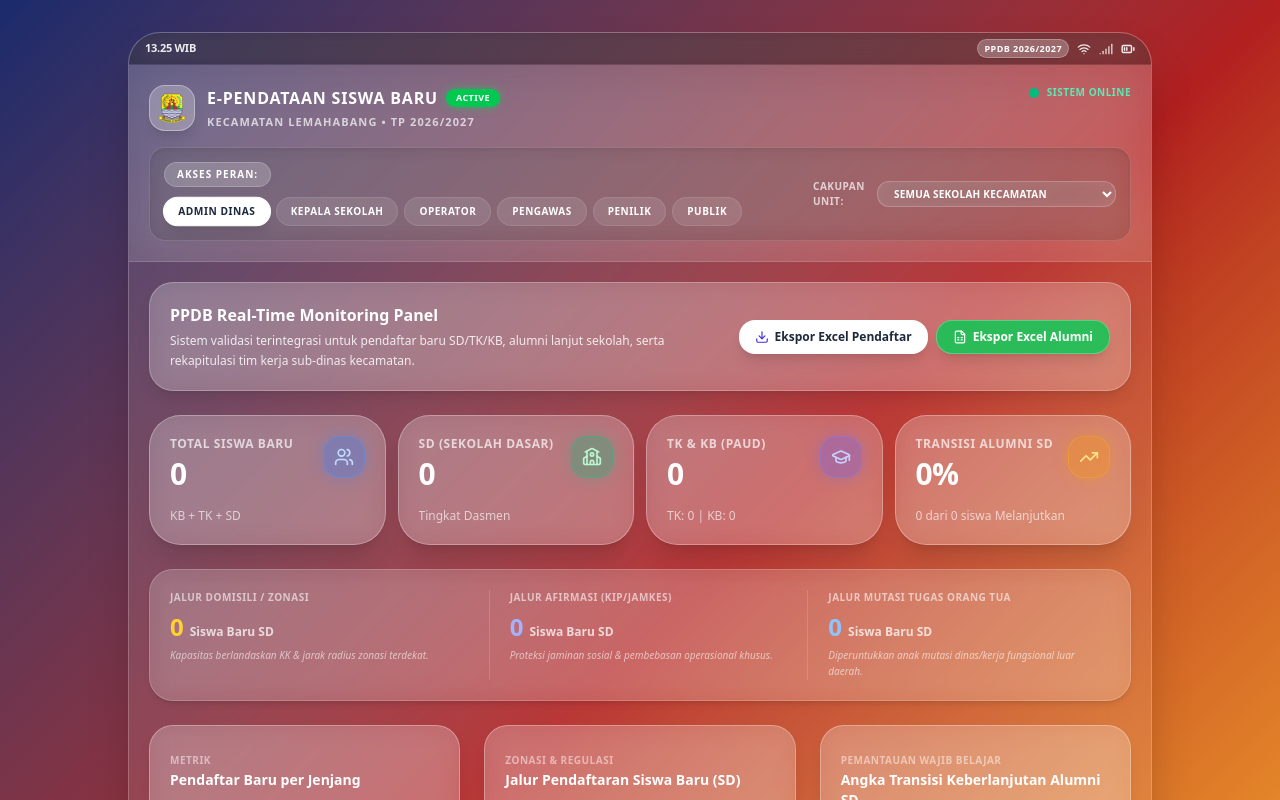
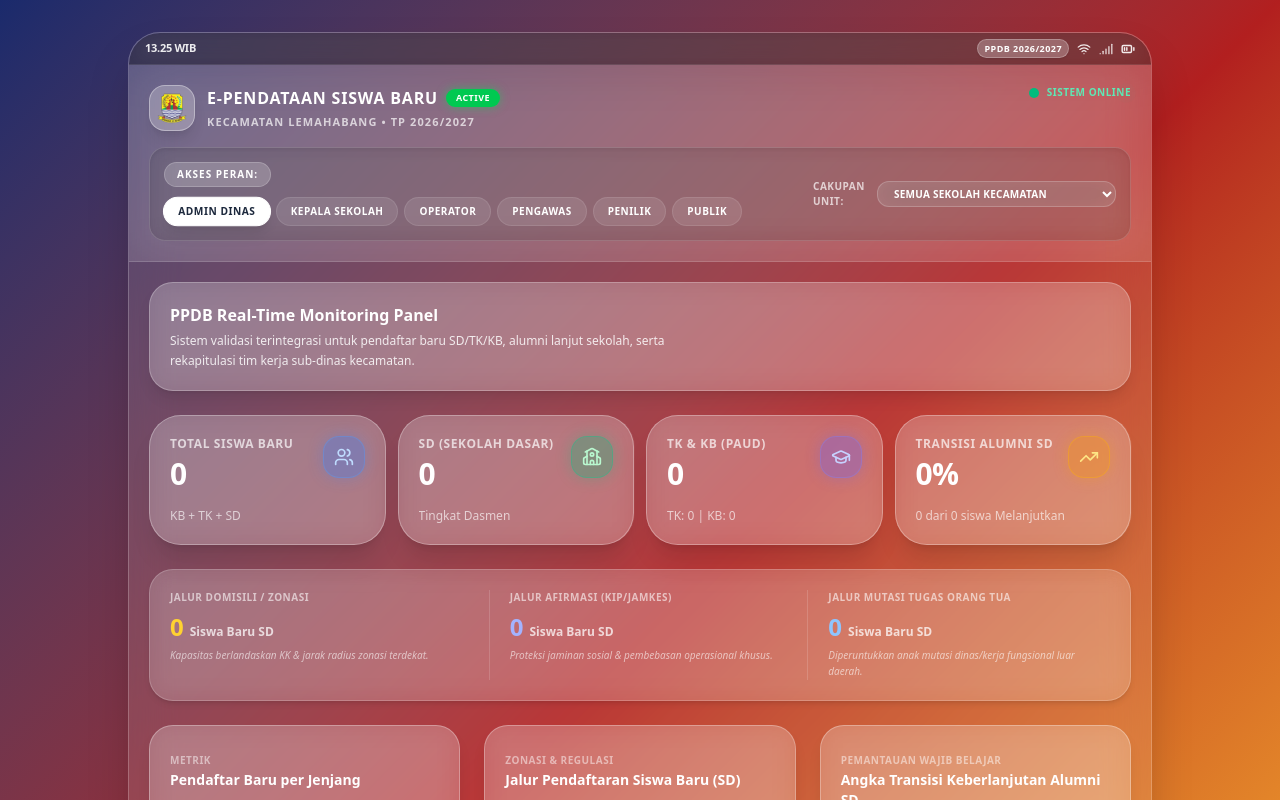
Before and after one commit to bankyan80/e-pendataan-siswa-baru, a React (Vite) app: page / in a window 1280 px wide. Shown: the top 800 px of the page. Built offline with nearby package versions, Linux system fonts and the light colour scheme.

Commit message:
feat: remove all export/CSV download buttons and utility
- Removed export Excel buttons from DashboardPage
- Removed export CSV buttons from RekapSekolahPage
- Removed exportKelulusanToCSV function
- Removed excelExport utility file
- Cleaned up App.tsx export imports and props

```diff
--- a/src/App.tsx
+++ b/src/App.tsx
@@ -17,10 +17,6 @@ import {
   INITIAL_LOGS,
   LIST_SEKOLAH
 } from './data/initialData';
-import {
-  exportSiswaBaruToCSV,
-  exportAlumniToCSV
-} from './utils/excelExport';
 
 // Components
 import ConfirmModal from './components/ConfirmModal';
@@ -490,8 +486,6 @@ export default function App() {
               alumni={filteredAlumni}
               activeSchool={activeSchool}
               kpis={kpis}
-              onExportSiswa={() => exportSiswaBaruToCSV(filteredSiswaBaru)}
-              onExportAlumni={() => exportAlumniToCSV(filteredAlumni)}
             />
           )}
 
--- a/src/components/DashboardPage.tsx
+++ b/src/components/DashboardPage.tsx
@@ -1,4 +1,4 @@
-import { Users, GraduationCap, TrendingUp, School, Download, FileSpreadsheet } from 'lucide-react';
+import { Users, GraduationCap, TrendingUp, School } from 'lucide-react';
 import { SiswaBaru, AlumniSD } from '../types';
 import MetricCard from './MetricCard';
 import DashboardCharts from './DashboardCharts';
@@ -20,12 +20,10 @@ interface DashboardPageProps {
     notContinuing: number;
     transitionRate: number;
   };
-  onExportSiswa: () => void;
-  onExportAlumni: () => void;
 }
 
 export default function DashboardPage(props: DashboardPageProps) {
-  const { siswaBaru, alumni, activeSchool, kpis, onExportSiswa, onExportAlumni } = props;
+  const { siswaBaru, alumni, activeSchool, kpis } = props;
 
   return (
     <div className="space-y-6">
@@ -38,23 +36,7 @@ export default function DashboardPage(props: DashboardPageProps) {
             Sistem validasi terintegrasi untuk pendaftar baru SD/TK/KB, alumni lanjut sekolah, serta rekapitulasi tim kerja sub-dinas kecamatan.
           </p>
         </div>
-        {/* Excel Quick-Export Cluster */}
-        <div className="flex flex-wrap gap-2">
-          <button
-            onClick={onExportSiswa}
-            className="flex items-center gap-1.5 px-4 py-2 bg-white text-slate-800 rounded-2xl text-xs font-bold shadow-lg hover:bg-white/95 active:scale-95 transition-all"
-          >
-            <Download className="w-3.5 h-3.5 text-indigo-700" />
-            Ekspor Excel Pendaftar
-          </button>
-          <button
-            onClick={onExportAlumni}
-            className="flex items-center gap-1.5 px-4 py-2 bg-green-500/80 hover:bg-green-600 text-white rounded-2xl text-xs font-bold shadow-lg active:scale-95 border border-white/25 transition-all backdrop-blur-md"
-          >
-            <FileSpreadsheet className="w-3.5 h-3.5" />
-            Ekspor Excel Alumni
-          </button>
-        </div>
+
       </div>
 
       {/* Master KPI Row - Dynamically filters for active context */}
--- a/src/components/RekapSekolahPage.tsx
+++ b/src/components/RekapSekolahPage.tsx
@@ -1,8 +1,7 @@
 import { useState, useEffect } from 'react';
 import { SiswaBaru, AlumniSD, RekapKelasSD } from '../types';
 import { LIST_SEKOLAH } from '../data/initialData';
-import { exportSiswaBaruToCSV } from '../utils/excelExport';
-import { School, Download, Save } from 'lucide-react';
+import { School, Save } from 'lucide-react';
 
 const STORAGE_KEY = 'rekap_kelas_sd';
 
@@ -86,24 +85,6 @@ export default function RekapSekolahPage(props: RekapSekolahPageProps) {
     };
   });
 
-  const exportKelulusanToCSV = () => {
-    let csv = 'No,NPSN,Nama Sekolah,Kecamatan,Lulus Melanjutkan,Lulus Tidak Melanjutkan,Lulus Jumlah,Tidak Lulus,Jumlah\n';
-    rekapKelulusanData.forEach(row => {
-      csv += `"${row.no}","${row.npsn}","${row.namaSekolah}","${row.kecamatan}","${row.melanjutkan}","${row.tidakMelanjutkan}","${row.lulusJumlah}","${row.tidakLulus}","${row.jumlah}"\n`;
-    });
-    csv += `,,,,${grandTotalMelanjutkan},${grandTotalTidakMelanjutkan},${grandTotalLulusJumlah},${grandTotalTidakLulus},${grandTotalJumlah}\n`;
-
-    const blob = new Blob([csv], { type: 'text/csv;charset=utf-8;' });
-    const url = URL.createObjectURL(blob);
-    const link = document.createElement('a');
-    link.setAttribute('href', url);
-    link.setAttribute('download', 'REKAPITULASI_KELULUSAN_LEMAHABANG.csv');
-    link.style.visibility = 'hidden';
-    document.body.appendChild(link);
-    link.click();
-    document.body.removeChild(link);
-  };
-
   return (
     <div className="space-y-4 animate-fade-in pb-12">
       {/* Header widget */}
@@ -117,18 +98,6 @@ export default function RekapSekolahPage(props: RekapSekolahPageProps) {
             <p className="text-xs text-white/75 font-medium">
               Rangkuman performa statistik kelulusan & pendaftaran siswa baru se-Kecamatan Lemahabang TP 2026/2027
             </p>
-          </div>
-
-          <div className="flex flex-wrap items-center gap-2">
-            <button
-              onClick={rekapTab === 'lulus' ? exportKelulusanToCSV : () => {
-                const filtered = activeSchool ? siswaBaru.filter(s => s.sekolahTujuan === activeSchool) : siswaBaru;
-                exportSiswaBaruToCSV(filtered);
-              }}
-              className="px-4 py-2 bg-gradient-to-r from-emerald-500 to-green-600 text-white rounded-2xl text-xs font-black transition shadow-lg hover:brightness-110 active:scale-95 flex items-center gap-1.5"
-            >
-              <Download className="w-4 h-4" /> Export CSV / Excel
-            </button>
           </div>
         </div>
 
--- a/src/utils/excelExport.ts
+++ /dev/null
@@ -1,120 +0,0 @@
-/**
- * @license
- * SPDX-License-Identifier: Apache-2.0
- */
-
-import { SiswaBaru, AlumniSD } from '../types';
-
-/**
- * Converts New Student (Siswa Baru) array to Excel-compatible CSV string with BOM
- */
-export function exportSiswaBaruToCSV(data: SiswaBaru[]): void {
-  const headers = [
-    'No',
-    'Nama Lembaga Pendidikan',
-    'Jenjang',
-    'Laki-laki (SD)',
-    'Perempuan (SD)',
-    'Total SD',
-    'Jalur Domisili (SD)',
-    'Jalur Afirmasi (SD)',
-    'Jalur Mutasi (SD)',
-    'Jalur Umum (SD)',
-    'Kelompok A (PAUD)',
-    'Kelompok B (PAUD)',
-    'Total TK/KB',
-    'Total Keseluruhan',
-    'Status Verifikasi',
-    'Tanggal Update Rekap',
-    'Catatan / Berkas Keterangan'
-  ];
-
-  const rows = data.map((item, index) => {
-    const totalSD = item.jenjang === 'SD' ? (item.lakiLaki || 0) + (item.perempuan || 0) : 0;
-    const totalPAUD = item.jenjang !== 'SD' ? (item.kelompokA || 0) + (item.kelompokB || 0) : 0;
-    const grandTotal = totalSD + totalPAUD;
-
-    return [
-      index + 1,
-      `"${item.sekolahTujuan.replace(/"/g, '""')}"`,
-      item.jenjang,
-      item.jenjang === 'SD' ? item.lakiLaki : 0,
-      item.jenjang === 'SD' ? item.perempuan : 0,
-      totalSD,
-      item.jenjang === 'SD' ? item.domisili : 0,
-      item.jenjang === 'SD' ? item.afirmasi : 0,
-      item.jenjang === 'SD' ? item.mutasi : 0,
-      item.jenjang === 'SD' ? item.umum : 0,
-      item.jenjang !== 'SD' ? item.kelompokA : 0,
-      item.jenjang !== 'SD' ? item.kelompokB : 0,
-      totalPAUD,
-      grandTotal,
-      item.statusVerifikasi,
-      item.tanggalDaftar,
-      `"${(item.catatan || '').replace(/"/g, '""')}"`
-    ];
-  });
-
-  const csvContent = [
-    headers.join(';'),
-    ...rows.map(e => e.join(';'))
-  ].join('\n');
-
-  downloadFile(csvContent, 'REKAP_SISWA_BARU_KECAMATAN_TP_2026_2027.csv', 'text/csv;charset=utf-8;');
-}
-
-/**
- * Converts SD Alumni array to Excel-compatible CSV string with BOM
- */
-export function exportAlumniToCSV(data: AlumniSD[]): void {
-  const headers = [
-    'No',
-    'Nama Alumni',
-    'NIK',
-    'Jenis Kelamin',
-    'Sekolah Asal',
-    'Tahun Lulus',
-    'Status Transisi',
-    'Sekolah Tujuan (Jika Melanjutkan)',
-    'Alasan Utama (Jika Tidak Melanjutkan)',
-    'Status Verifikasi',
-    'Tanggal Update Data'
-  ];
-
-  const rows = data.map((item, index) => [
-    index + 1,
-    `"${item.nama.replace(/"/g, '""')}"`,
-    `'${item.nik}`,
-    item.jk === 'L' ? 'Laki-laki' : 'Perempuan',
-    `"${item.sekolahAsal.replace(/"/g, '""')}"`,
-    item.tahunLulus,
-    item.status,
-    `"${(item.tujuanSekolah || '-').replace(/"/g, '""')}"`,
-    `"${(item.alasanTidakMelanjutkan || '-').replace(/"/g, '""')}"`,
-    item.statusVerifikasi,
-    item.tanggalUpdate
-  ]);
-
-  const csvContent = [
-    headers.join(';'),
-    ...rows.map(e => e.join(';'))
-  ].join('\n');
-
-  downloadFile(csvContent, 'Alumni_SD_Transisi_2026.csv', 'text/csv;charset=utf-8;');
-}
-
-/**
- * Trigger browser file download
- */
-function downloadFile(content: string, fileName: string, mimeType: string): void {
-  // \uFEFF is the UTF-8 Byte Order Mark (BOM). Microsoft Excel requires this to render UTF-8 CSVs correctly.
-  const blob = new Blob(['\uFEFF' + content], { type: mimeType });
-  const url = URL.createObjectURL(blob);
-  const link = document.createElement('a');
-  link.setAttribute('href', url);
-  link.setAttribute('download', fileName);
-  link.style.visibility = 'hidden';
-  document.body.appendChild(link);
-  link.click();
-  document.body.removeChild(link);
-}
```
